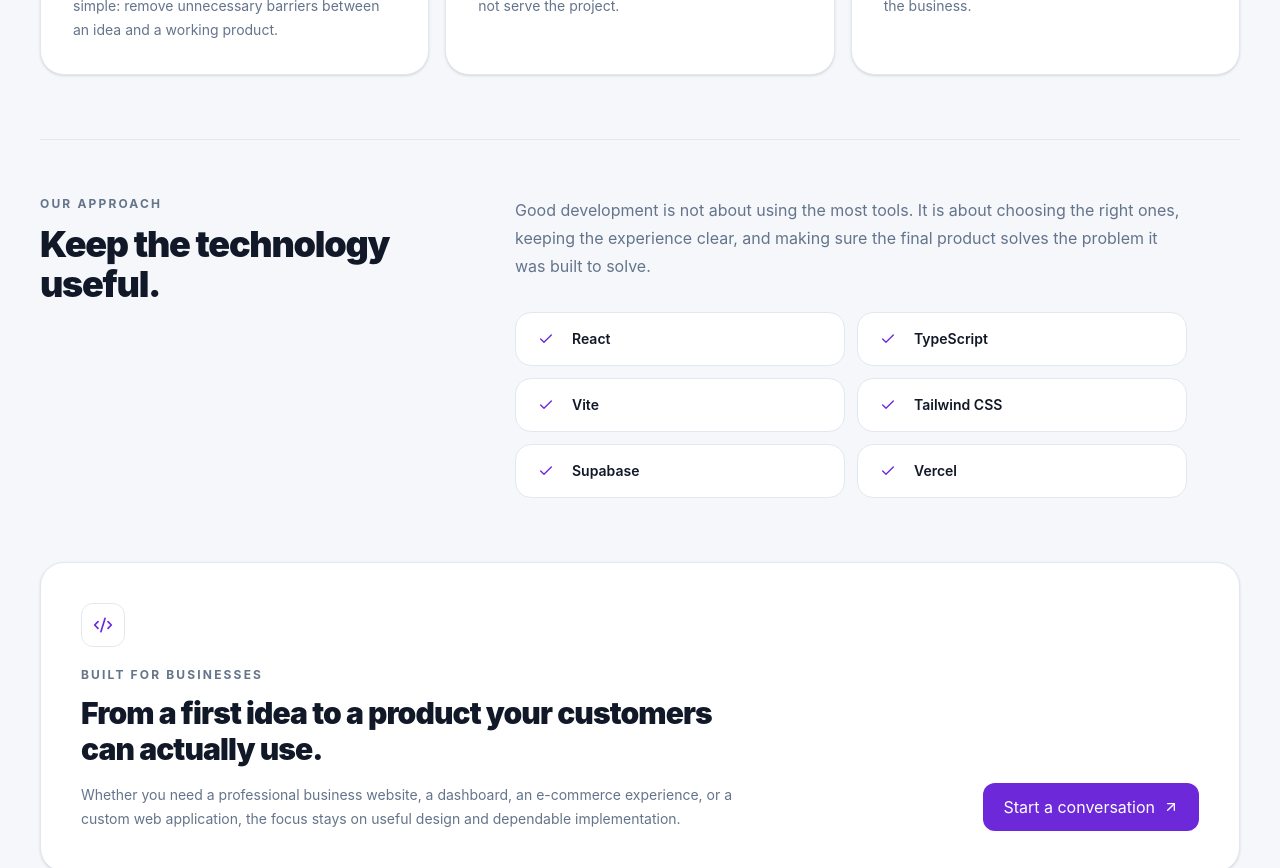
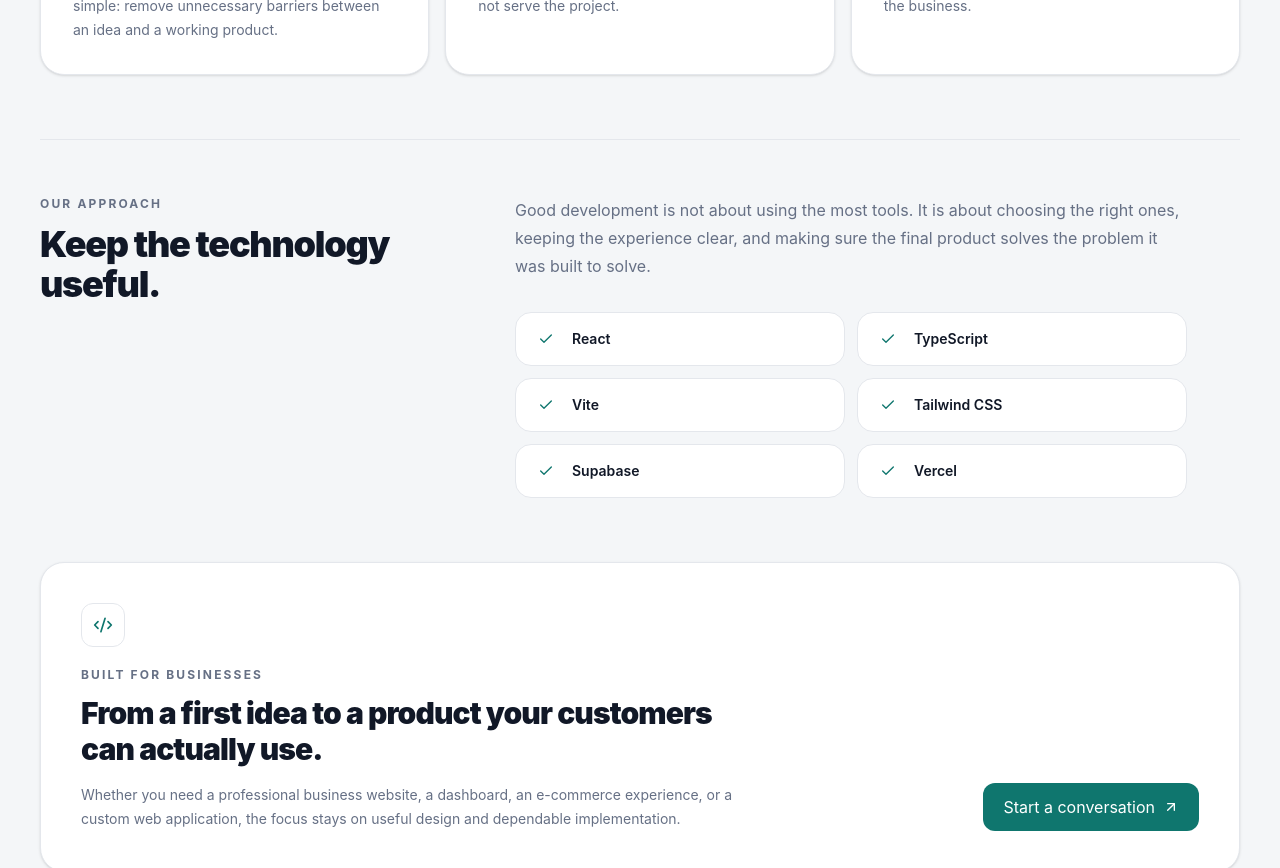
Before and after one commit to femixdigital/femix-web-dev, a React (Vite) app: page /about in a window 1280 px wide. Shown: the part 920-1788 px from the top of the page. Built offline with nearby package versions, Linux system fonts and the light colour scheme.

Commit message:
style: establish restrained premium design system

```diff
--- a/src/index.css
+++ b/src/index.css
@@ -1,19 +1,6 @@
 @import "tailwindcss";
 
 :root {
-  --app-bg: #f5f7fb;
-  --app-surface: #ffffff;
-  --app-surface-2: #f8fafc;
-  --app-text: #111827;
-  --app-muted: #64748b;
-  --app-border: #e2e8f0;
-  --app-brand: #6d28d9;
-  --app-brand-soft: #f3e8ff;
-  --app-green: #059669;
-  --app-amber: #d97706;
-  --app-blue: #2563eb;
-  --app-rose: #e11d48;
-
   font-family:
     Inter,
     ui-sans-serif,
@@ -23,6 +10,33 @@
     "Segoe UI",
     sans-serif;
 
+  --app-bg: #f4f6f8;
+  --app-surface: #ffffff;
+  --app-surface-2: #f8fafb;
+  --app-surface-3: #eef2f4;
+
+  --app-text: #111827;
+  --app-text-strong: #0b1220;
+  --app-muted: #667085;
+  --app-muted-2: #98a2b3;
+
+  --app-border: #e4e7ec;
+  --app-border-strong: #d0d5dd;
+
+  --app-brand: #0f766e;
+  --app-brand-hover: #0d625c;
+  --app-brand-soft: #e6f5f2;
+  --app-brand-contrast: #ffffff;
+
+  --app-success: #16825d;
+  --app-warning: #b7791f;
+  --app-danger: #c2415d;
+  --app-info: #356ae6;
+
+  --app-header: rgba(255, 255, 255, 0.94);
+
+  color: var(--app-text);
+  background: var(--app-bg);
   font-synthesis: none;
   text-rendering: optimizeLegibility;
   -webkit-font-smoothing: antialiased;
@@ -30,8 +44,9 @@
 }
 
 html {
-  scroll-behavior: smooth;
-  scroll-padding-top: 88px;
+  min-width: 320px;
+  background: var(--app-bg);
+  color-scheme: light;
 }
 
 body {
@@ -55,27 +70,45 @@ a {
   -webkit-tap-highlight-color: transparent;
 }
 
+button {
+  cursor: pointer;
+}
+
 ::selection {
-  background: #ddd6fe;
-  color: #312e81;
+  background: #cde9e5;
+  color: #123c38;
 }
 
 .dark {
-  --app-bg: #090d16;
-  --app-surface: #111827;
-  --app-surface-2: #172033;
-  --app-text: #f8fafc;
-  --app-muted: #94a3b8;
-  --app-border: #263247;
-  --app-brand: #a78bfa;
-  --app-brand-soft: #2e1f4f;
-  --app-green: #34d399;
-  --app-amber: #fbbf24;
-  --app-blue: #60a5fa;
-  --app-rose: #fb7185;
+  --app-bg: #0b1015;
+  --app-surface: #111820;
+  --app-surface-2: #151e27;
+  --app-surface-3: #1b2630;
+
+  --app-text: #f2f4f7;
+  --app-text-strong: #ffffff;
+  --app-muted: #98a2b3;
+  --app-muted-2: #667085;
+
+  --app-border: #25313b;
+  --app-border-strong: #34424e;
+
+  --app-brand: #2fb7a6;
+  --app-brand-hover: #43c8b7;
+  --app-brand-soft: #123c38;
+  --app-brand-contrast: #06110f;
+
+  --app-success: #35b982;
+  --app-warning: #d9a441;
+  --app-danger: #ef718b;
+  --app-info: #6d96ed;
+
+  --app-header: rgba(11, 16, 21, 0.94);
+
+  color-scheme: dark;
 }
 
 .dark ::selection {
-  background: #4c1d95;
-  color: #f8fafc;
+  background: #245b55;
+  color: #ffffff;
 }
```
